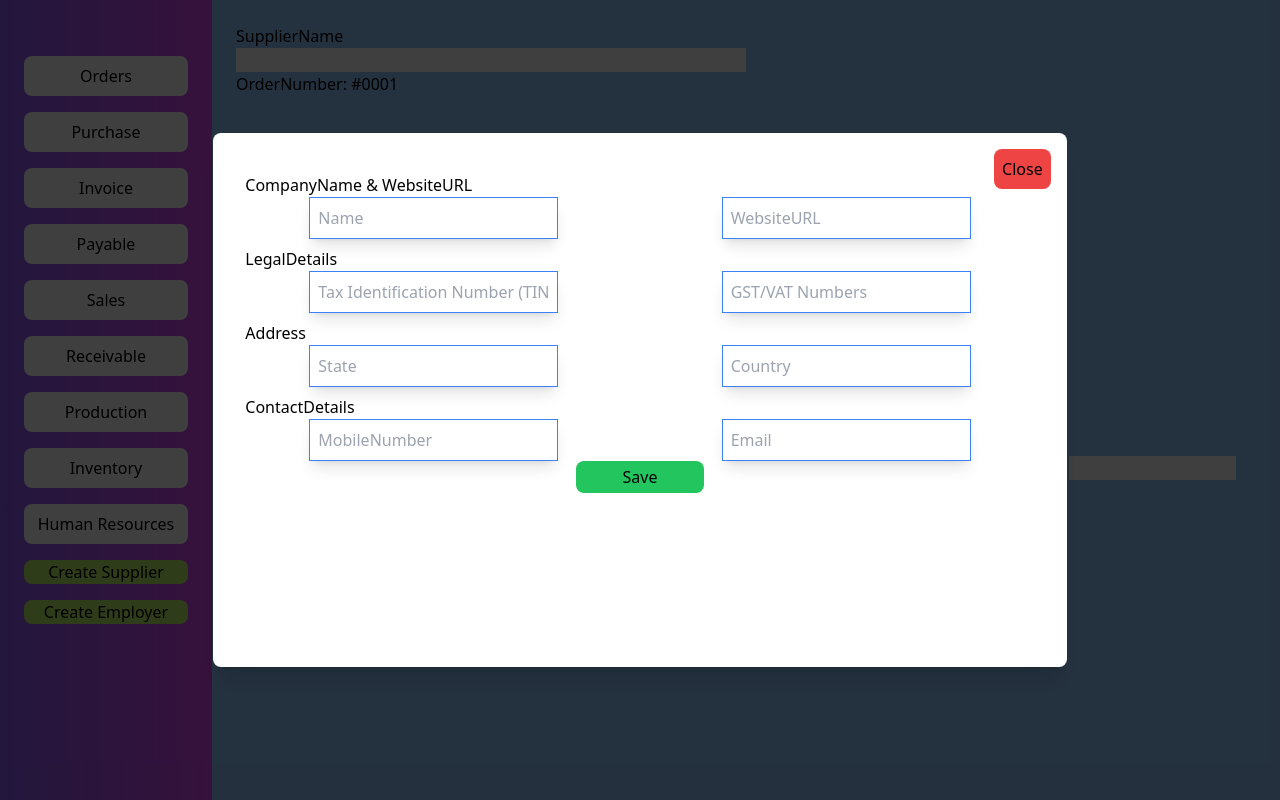
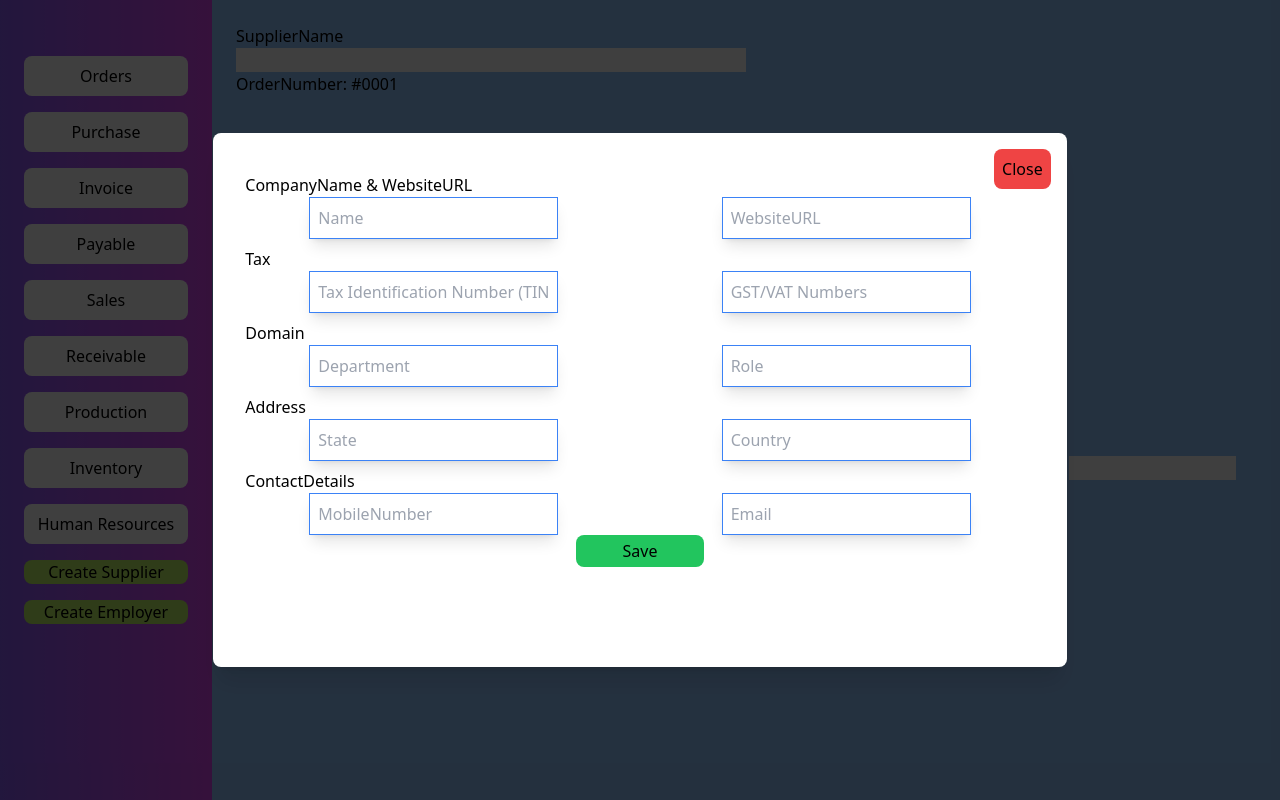
Before and after one commit to maharajafz03/ERP_software, a Next.js app in the folder Client/: page /sidebar in a window 1280 px wide. Both pictures are taken after a click on the button "Create Supplier". Built offline with nearby package versions, Linux system fonts and the light colour scheme.

Commit message:
[min_change]

```diff
--- a/Client/app/sidebar/components/Popupsupplier.tsx
+++ b/Client/app/sidebar/components/Popupsupplier.tsx
@@ -24,19 +24,19 @@ const Popupemployer: React.FC<PopupemployerProps> = ({ onClose }) => {
                     </div>
                 </div>
                 <div className="mt-2">
-                    <h3>LegalDetails</h3>
+                    <h3>Tax</h3>
                     <div className="flex justify-between">
                     <input placeholder="Tax Identification Number (TIN)" className="border border-blue-500 shadow-lg p-2 ml-16"></input>
                     <input placeholder="GST/VAT Numbers" className="border border-blue-500 shadow-lg p-2 mr-16"></input>
                     </div>
                 </div>
-                {/* <div className="mt-2">
+                <div className="mt-2">
                     <h3>Domain</h3>
                     <div className="flex justify-between">
                     <input placeholder="Department" className="border border-blue-500 shadow-lg p-2 ml-16"></input>
                     <input placeholder="Role" className="border border-blue-500 shadow-lg p-2 mr-16"></input>
                     </div>
-                </div> */}
+                </div>
                 <div className="mt-2">
                     <h3>Address</h3>
                     <div className="flex justify-between">
```
Also changed, not shown: 2 other files (tests, documents, lock files or other folders).
